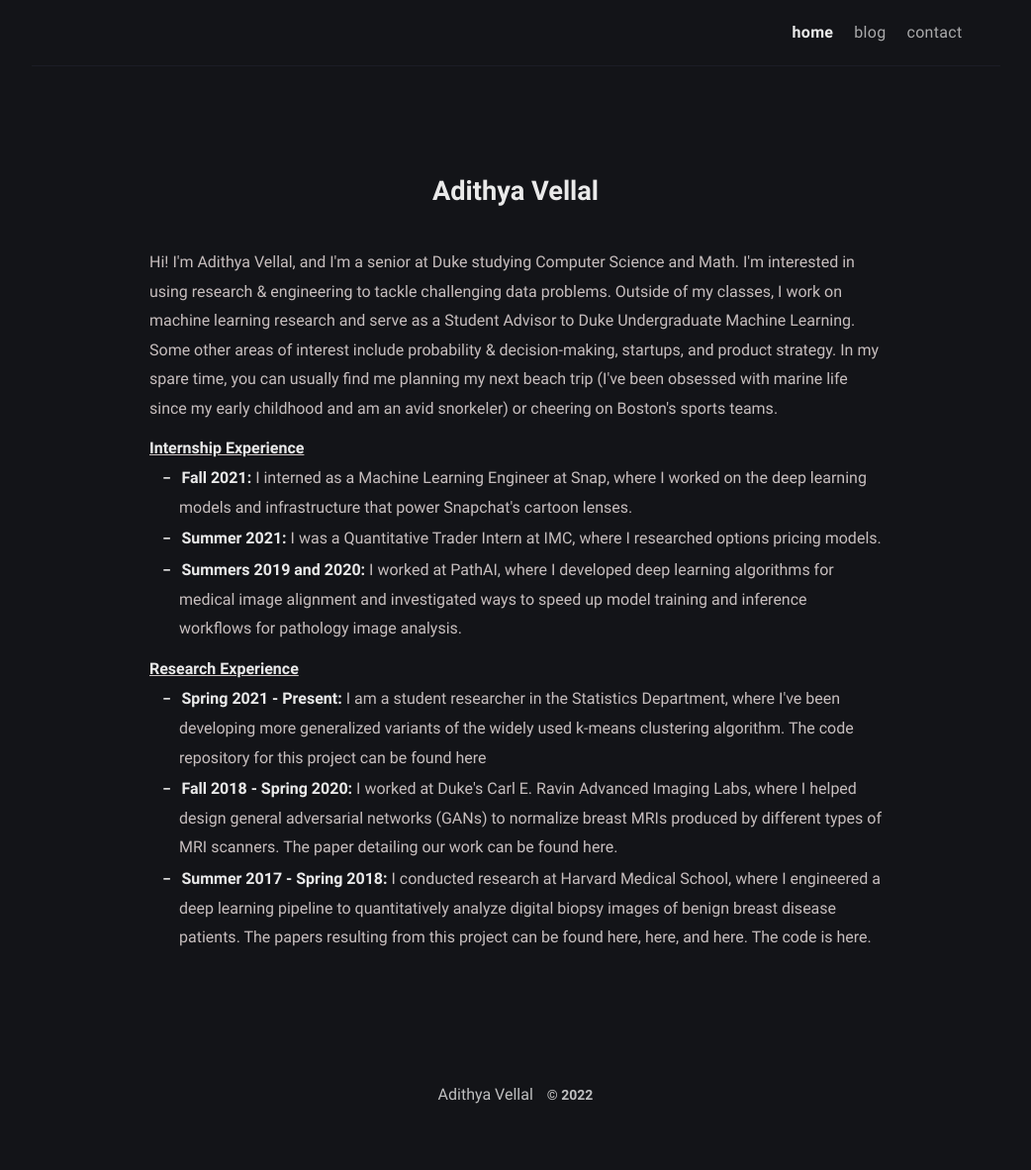
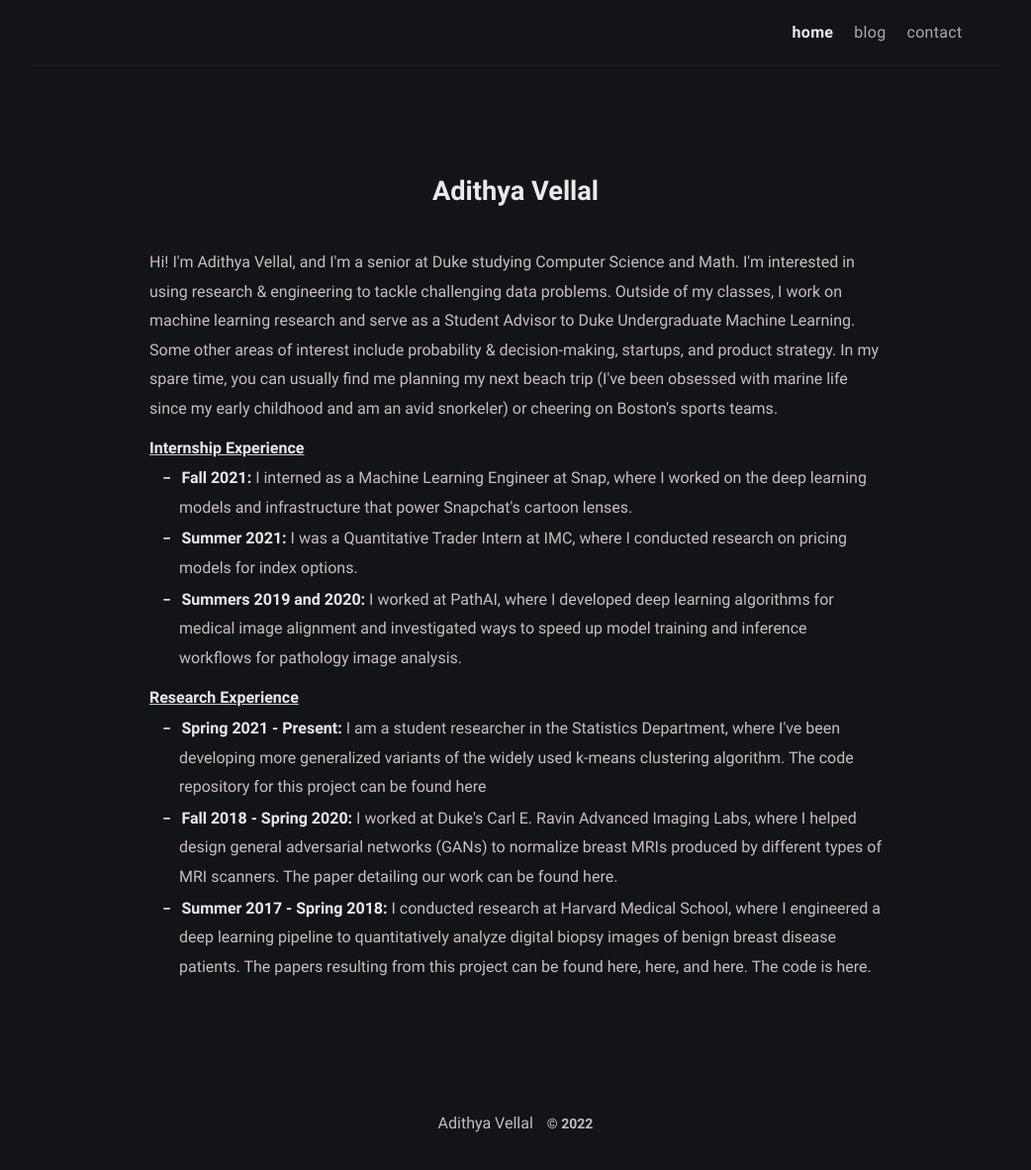
Before and after one commit to avellal14/avellal14.github.io, a Jekyll site: the page built from index.md, in a window 1280 px wide. Shown: the whole page at 99% size, without its empty margins (119-1161 px from the left). Built offline with Jekyll 4.4.1, drawn with Linux system fonts in a browser that asks for light colours; before the commit the page ends 1152 px from its top, so only the background shows below that.

Commit message:
Update home.html

```diff
--- a/_layouts/home.html
+++ b/_layouts/home.html
@@ -17,7 +17,7 @@ home: false
 <ul>
   <li><b> Fall 2021: </b> I interned as a Machine Learning Engineer at Snap, where I worked on the deep learning
   models and infrastructure that power Snapchat's cartoon lenses. </li>
-  <li><b> Summer 2021: </b> I was a Quantitative Trader Intern at IMC, where I researched options pricing models. </li>
+  <li><b> Summer 2021: </b> I was a Quantitative Trader Intern at IMC, where I conducted research on pricing models for index options. </li>
   <li><b> Summers 2019 and 2020: </b> I worked at PathAI, where I developed deep learning algorithms for medical image alignment and investigated ways
   to speed up model training and inference workflows for pathology image analysis. </li>
 </ul>
```
